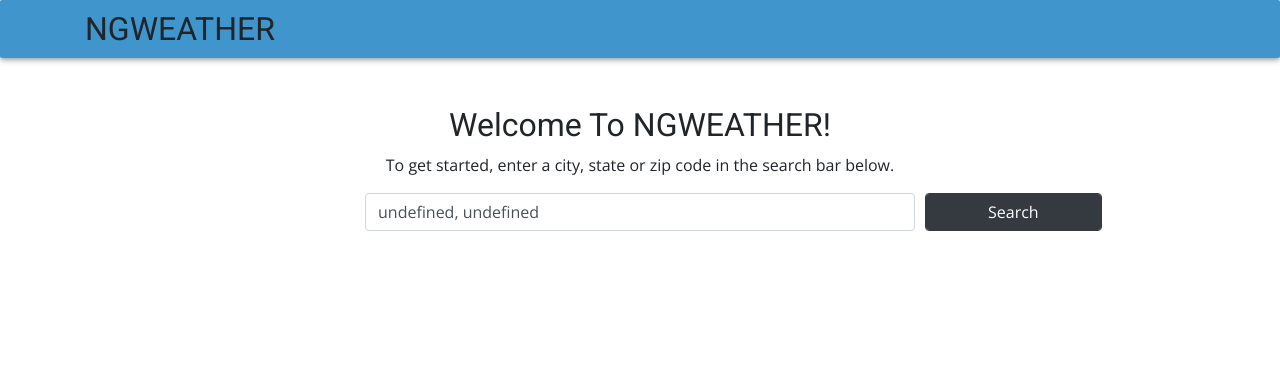
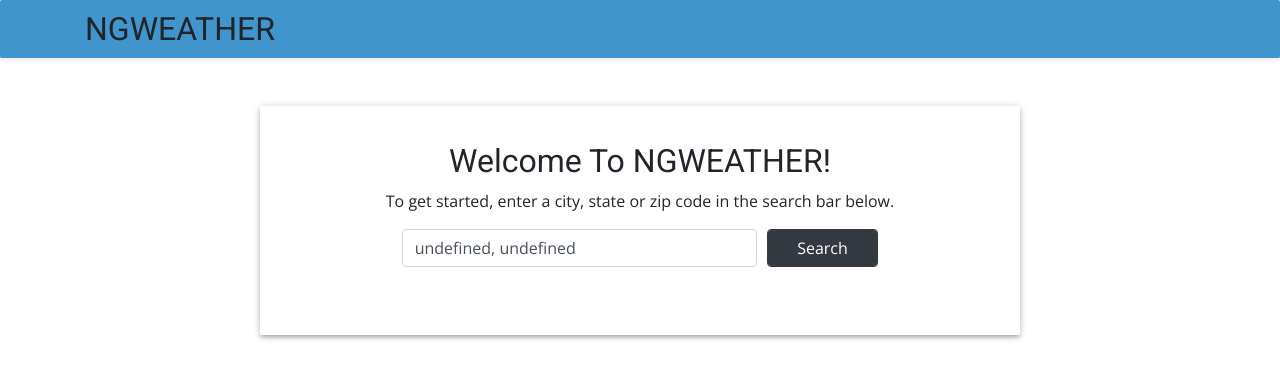
Before and after one commit to Doanvin/ngweather, an Angular app: page / in a window 1280 px wide. Shown: the top 378 px of the page. Built offline with nearby package versions, Linux system fonts and the light colour scheme; no server answers.

Commit message:
Small changes to welcome page style, GA tag

```diff
--- a/src/app/location-search/location-search.component.html
+++ b/src/app/location-search/location-search.component.html
@@ -1,6 +1,6 @@
 <div (ngSubmit)="searchCityZip(locationEl.value)">
   <div class="form-row justify-content-center">
-    <div class="form-group mb-0 col-12 col-sm-8 col-md-8 offset-lg-2 col-lg-6">
+    <div class="form-group mb-0 ml-0 col-12 col-sm-8 col-md-8 offset-lg-2 col-lg-6">
       <label for="location" class="form-control sr-only sr-only-focusable">Location</label>
       <input #locationEl (keyup.enter)="searchCityZip(locationEl.value)" type="text" name="location" id="location-search" class="form-control"
         placeholder="Enter your Location">
--- a/src/app/welcome/welcome.component.html
+++ b/src/app/welcome/welcome.component.html
@@ -1,10 +1,12 @@
 
-<div class="container-fluid">
+<div class="container-fluid gradient">
   <div class="container">
+      <div class="row">
+          <div class="col-12 col-sm-10 offset-sm-1 col-md-8 offset-md-2 is-card welcome__wrapper">
                 <div class="welcome">
                         <h1 class="welcome__title">Welcome To NGWEATHER!</h1>
                         <p class="welcome__text">To get started, enter a city, state or zip code in the search bar below.</p>
-      </div>
+
 
                     <div class="row">
                         <div class="col-12">
@@ -13,3 +15,7 @@
                     </div>
                 </div>
           </div>
+      </div>
+
+  </div>
+</div>
--- a/src/app/welcome/welcome.component.scss
+++ b/src/app/welcome/welcome.component.scss
@@ -1,8 +1,24 @@
+.gradient {
+    height: calc(100vh - 60px);
+    background: rgba(255, 255, 255, 0.8);
+}
+
 .welcome {
-    padding-top: 3rem;
     text-align: center;
+    padding: 1rem 0 3rem;
+
+    &__wrapper {
+        background-color: #fff;
+        margin-top: 1rem;
+    }
 
     &__title {
         font-size: 2rem;
     }
 }
+
+@media screen and (min-width: 576px) {
+    .welcome__wrapper {
+         margin-top: 3rem;
+    }
+}
--- a/src/index.html
+++ b/src/index.html
@@ -1,5 +1,6 @@
 <!doctype html>
 <html lang="en">
+
 <head>
   <meta charset="utf-8">
   <title>Ngweather</title>
@@ -8,21 +9,25 @@
   <meta name="viewport" content="width=device-width, initial-scale=1">
   <link rel="icon" type="image/x-icon" href="favicon.ico">
   <!-- Global site tag (gtag.js) - Google Analytics -->
- <script>
+  <script async src="https://www.googletagmanager.com/gtag/js?id=UA-88737108-3"></script>
+  <script>
     window.dataLayer = window.dataLayer || [];
-    function gtag(){dataLayer.push(arguments);}
+    function gtag() { dataLayer.push(arguments); }
     gtag('js', new Date());
 
     gtag('config', 'UA-88737108-3');
   </script>
 
+
   <link href="https://fonts.googleapis.com/css?family=Open+Sans|Roboto" rel="stylesheet">
 
 
 </head>
+
 <body>
   <app-root></app-root>
 
   <script src="/assets/js/skycons.js"></script>
 </body>
+
 </html>
```
Lines whose indentation alone changed are shown as unchanged.
